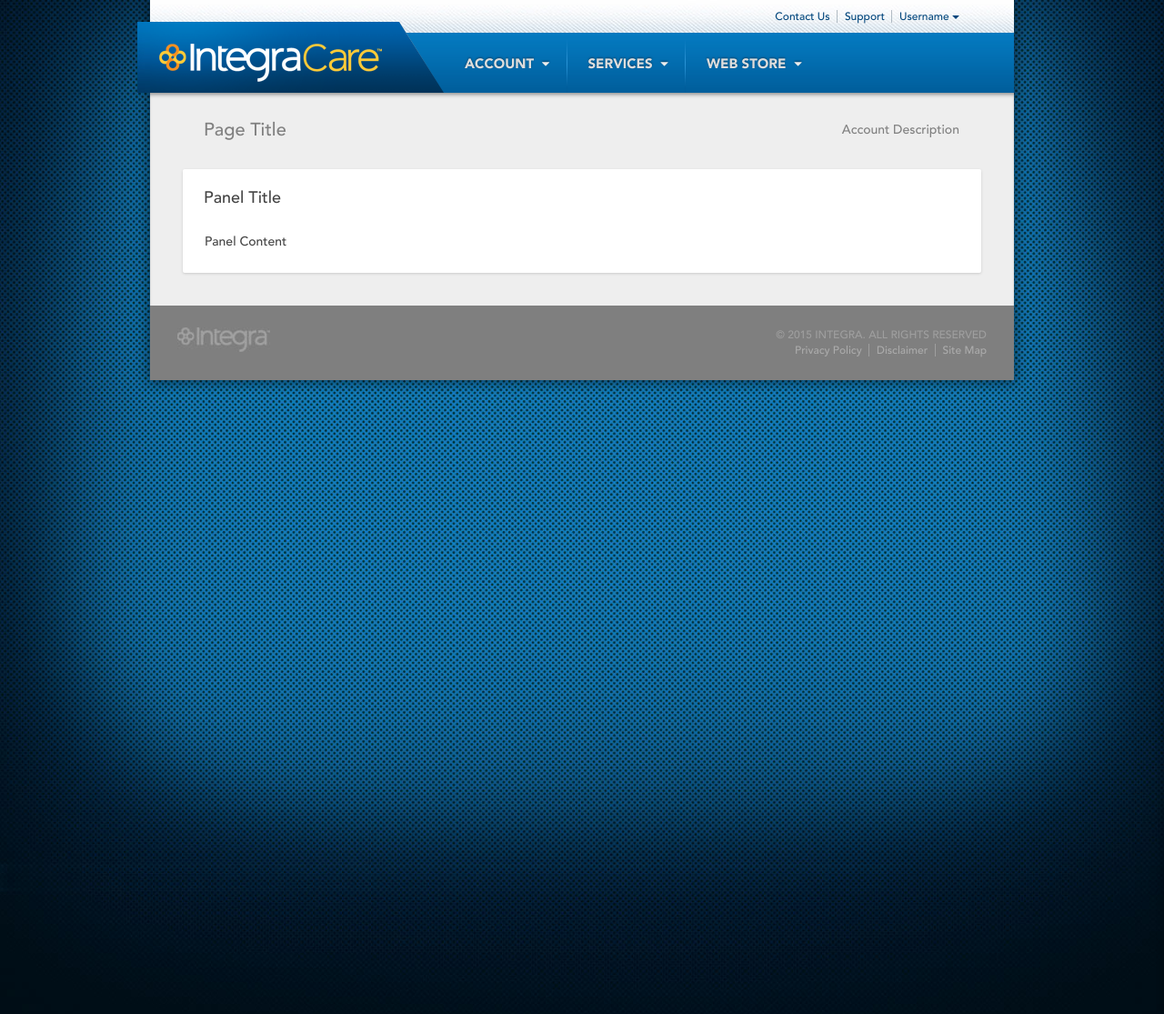
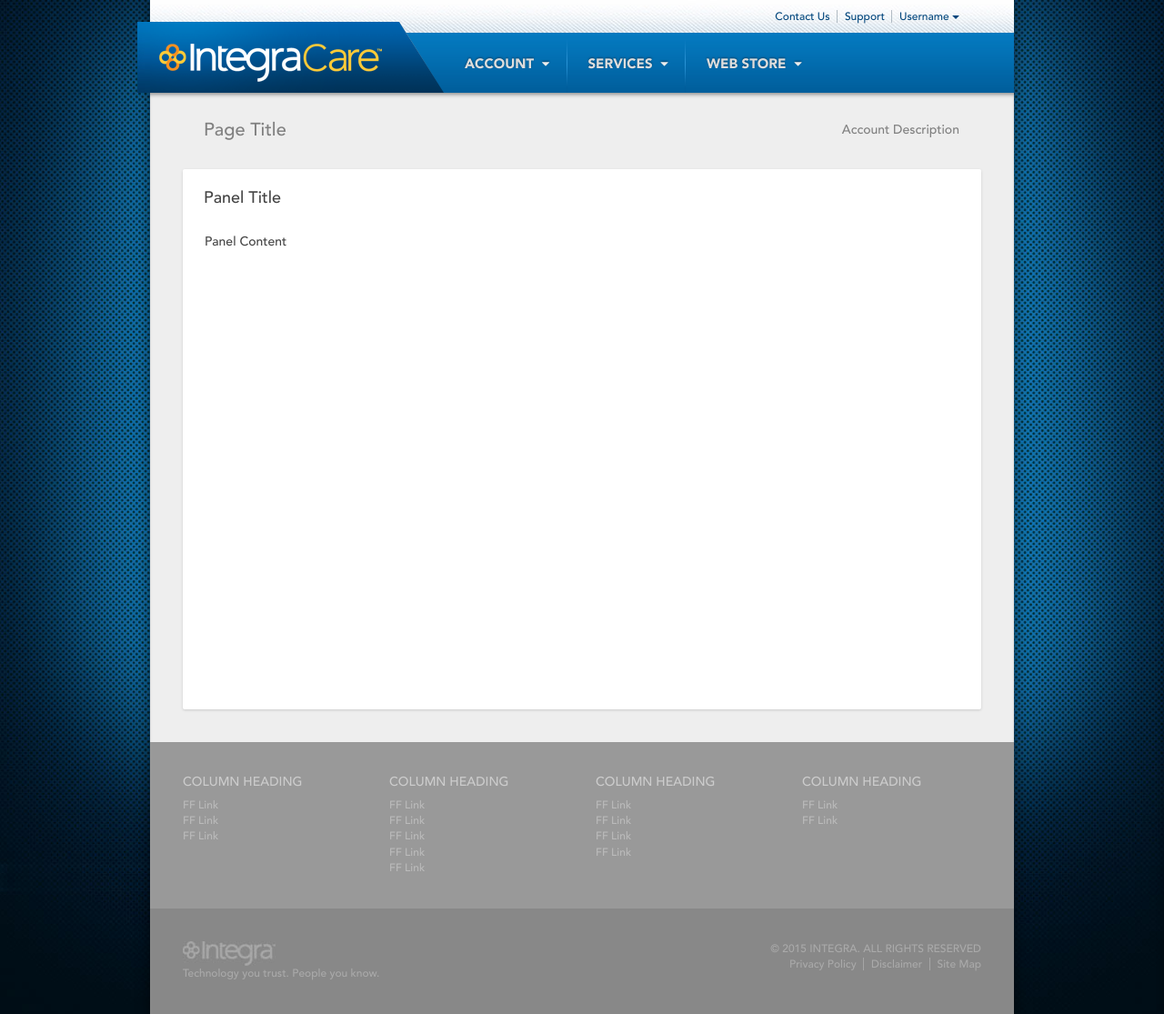
Before and after one commit to cesterline/cesterline.github.io, a PHP site: page /template.html in a window 1280 px wide. Shown: the whole page at 91% size. Run offline with PHP 8.4, Linux system fonts and the light colour scheme; some libraries are stand-ins or nearby versions.

Commit message:
adding fat footer
...

```diff
--- a/css/integracare.css
+++ b/css/integracare.css
@@ -125,17 +125,31 @@ body {
 	box-shadow: inset 0px 4px 4px -2px rgba(0,0,0,0.40);
 }
 footer {
-	background-color: #7f7f7f !important;
-	padding: 0;
+	padding: 36px;
+	background-color: #888888 !important;
 }
-footer > div {
-	padding: 24px 30px;
+footer, footer a {
+	color: #aaa !important;
+	font-size: 12px;
 }
 footer #legal {
 	text-align: right;
-	color: #aaa;
-	color: rgba(255,255,255,0.25);
-	font-size: 12px;
+}
+footer#ff {
+	background-color: #999999 !important;
+}
+footer#ff a {
+	color: #bbb !important;
+}
+footer#ff ul {
+	margin: 0;
+	padding: 0;
+	list-style-type: none
+}
+footer#ff h4 {
+	color: #ccc;
+	margin-top: 0;
+	text-transform: uppercase;
 }
 
 
@@ -544,7 +558,7 @@ Accessibility
 	height: 66px;
 	background: url("../gfx/logo-integracare.png");
 }
-.logo-integra {
+#logo-integra {
 	width: 102px;
 	height: 27px;
 	background: url("../gfx/logo-integra.jpg");
--- a/template.html
+++ b/template.html
@@ -213,7 +213,7 @@
 
                                 <div class="pnl-body">
                                     <div class="row">
-                                        <div class="col-xs-12">
+                                        <div class="col-xs-12" style="height: 500px;">
                                             Panel Content
                                         </div>
                                     </div>
@@ -223,12 +223,50 @@
 
                         </div>
 
+                        <footer id="ff">
+                            <div class="row">
+                                <div class="col-xs-3">
+                                    <h4>Column Heading</h4>
+                                    <ul>
+                                        <li><a href="#0">FF Link</a></li>
+                                        <li><a href="#0">FF Link</a></li>
+                                        <li><a href="#0">FF Link</a></li>
+                                    </ul>
+                                </div>
+                                <div class="col-xs-3">
+                                    <h4>Column Heading</h4>
+                                    <ul>
+                                        <li><a href="#0">FF Link</a></li>
+                                        <li><a href="#0">FF Link</a></li>
+                                        <li><a href="#0">FF Link</a></li>
+                                        <li><a href="#0">FF Link</a></li>
+                                        <li><a href="#0">FF Link</a></li>
+                                    </ul>
+                                </div>
+                                <div class="col-xs-3">
+                                    <h4>Column Heading</h4>
+                                    <ul>
+                                        <li><a href="#0">FF Link</a></li>
+                                        <li><a href="#0">FF Link</a></li>
+                                        <li><a href="#0">FF Link</a></li>
+                                        <li><a href="#0">FF Link</a></li>
+                                    </ul>
+                                </div>
+                                <div class="col-xs-3">
+                                    <h4>Column Heading</h4>
+                                    <ul>
+                                        <li><a href="#0">FF Link</a></li>
+                                        <li><a href="#0">FF Link</a></li>
+                                    </ul>
+                                </div>
+                            </div>
+                        </footer>
+
                         <footer>
                             <div class="row">
-                                <div class="col-xs-6">
-                                    <h1 class="logo-integra hide-text">
-                                        Integra.  Technology you trust.  People you know.
-                                    </h1>
+                                <div class="col-xs-6 clearfix">
+                                    <div id="logo-integra"></div>
+                                    <div>Technology you trust.  People you know.</div>
                                 </div>
                                 <div id="legal" class="col-xs-6">
                                     &copy; 2015 INTEGRA.  ALL RIGHTS RESERVED
@@ -242,6 +280,7 @@
                                 </div>
                             </div>
                         </footer>
+
                     </div>
 
                 </div>
```
Also changed, not shown: index.html (+12 -10 lines), my-account.html (+43 -4 lines), my-dashboard.html (+43 -4 lines), voice.html (+43 -4 lines), gfx/logo-integra.jpg.
